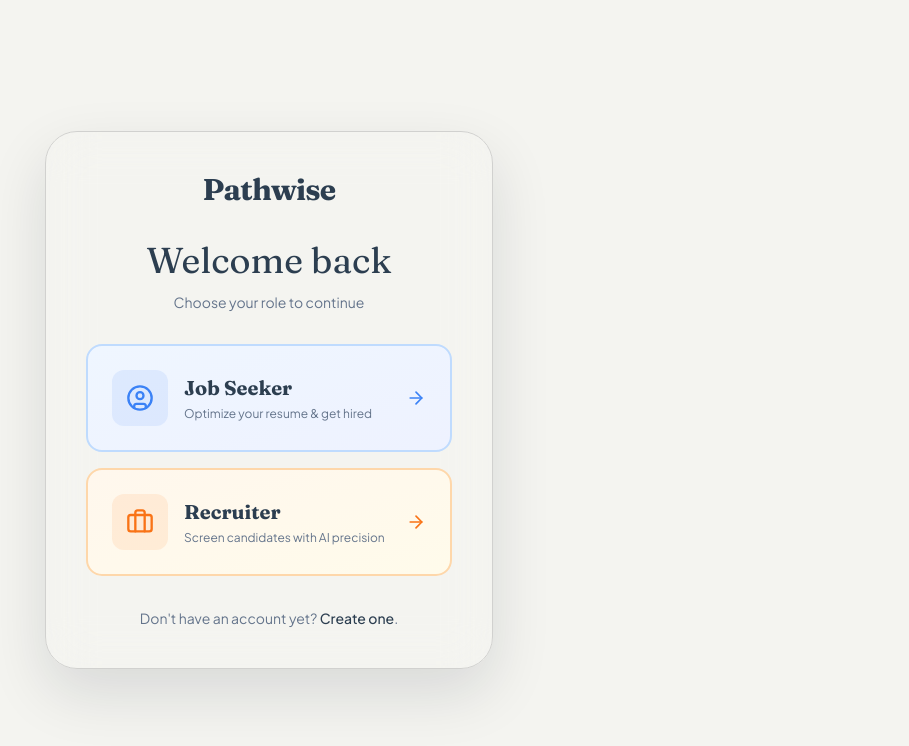
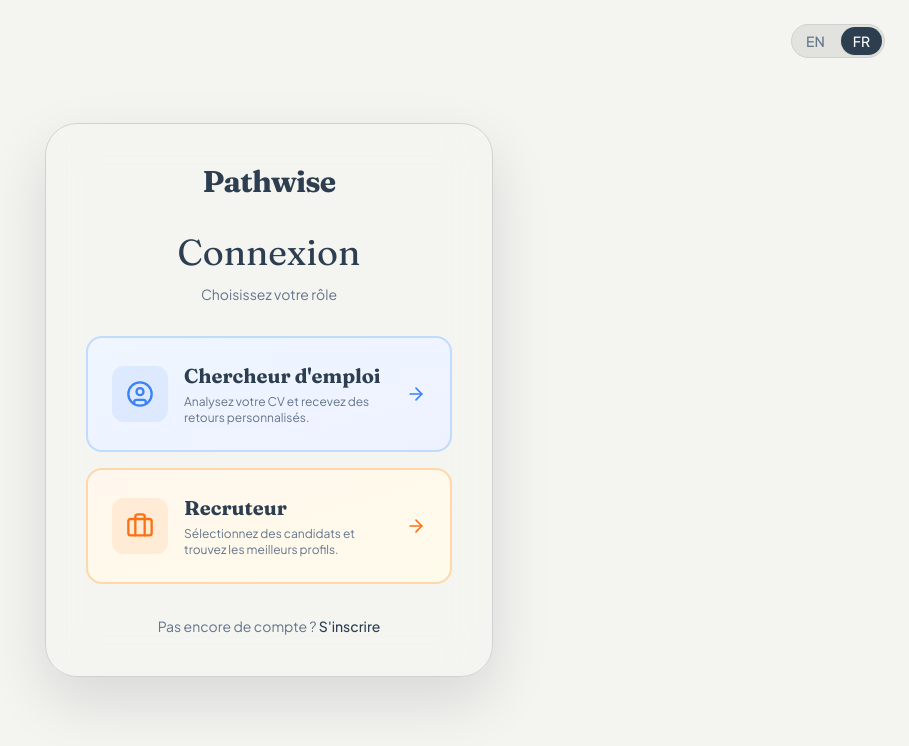
Before and after one commit to Abdennasserbedroune/Krino, a Next.js app in the folder frontend/: page /auth/sign-in in a window 1280 px wide. Shown: the top 746 px of the page, without its empty margins (371-1280 px from the left). Built offline with nearby package versions, Linux system fonts and the light colour scheme; no server answers.

Commit message:
feat: add i18n to sign-in page with LanguageSwitcher in header

```diff
--- a/frontend/app/auth/sign-in/page.tsx
+++ b/frontend/app/auth/sign-in/page.tsx
@@ -7,14 +7,15 @@
 
 import { SignInForm } from "@/components/auth/sign-in-form";
 import { useAuth } from "@/lib/auth/client";
+import { useLanguage } from "@/lib/i18n/LanguageContext";
+import LanguageSwitcher from "@/components/LanguageSwitcher";
 
 export default function SignInPage() {
   const router = useRouter();
   const { user, loading } = useAuth();
+  const { t } = useLanguage();
   const [selectedRole, setSelectedRole] = useState<"seeker" | "recruiter" | null>(null);
 
-  // If the user is already authenticated, skip this page entirely.
-  // Use replace so they can't press Back and end up here again.
   useEffect(() => {
     if (!loading && user) {
       const cached = localStorage.getItem("user_role");
@@ -31,13 +32,12 @@
     }
   };
 
-  // Show a loading state while auth hydrates OR while we're about to redirect
   if (loading || user) {
     return (
       <div className="flex min-h-screen items-center justify-center bg-background">
         <div className="text-center">
           <div className="mb-4 inline-block h-8 w-8 animate-spin rounded-full border-2 border-primary border-t-transparent"></div>
-          <p className="text-sm font-medium text-muted-foreground">Loading...</p>
+          <p className="text-sm font-medium text-muted-foreground">{t.ui.loading}</p>
         </div>
       </div>
     );
@@ -45,19 +45,22 @@
 
   return (
     <div className="relative flex min-h-screen flex-col items-center justify-center px-6 py-12 bg-background font-sans overflow-hidden">
+      {/* Language switcher in top-right corner */}
+      <div className="fixed top-6 right-6 z-50">
+        <LanguageSwitcher />
+      </div>
+
       <div className="relative z-10 w-full max-w-md">
         <div className="space-y-8 bg-card/80 backdrop-blur-xl p-10 rounded-[2rem] shadow-soft border border-border/40">
-          {/* Logo */}
           <div className="flex justify-center">
             <Link href="/" className="font-serif text-3xl font-bold tracking-tight text-primary hover:scale-105 transition-transform">
               Pathwise
             </Link>
           </div>
 
-          {/* Header */}
           <header className="space-y-3 text-center">
-            <h1 className="font-serif text-4xl text-primary">Welcome back</h1>
-            <p className="text-sm text-muted-foreground">Choose your role to continue</p>
+            <h1 className="font-serif text-4xl text-primary">{t.auth.signInTitle}</h1>
+            <p className="text-sm text-muted-foreground">{t.onboarding.chooseRole}</p>
           </header>
 
           {!selectedRole ? (
@@ -72,8 +75,8 @@
                       <UserCircle className="w-7 h-7 text-seeker" />
                     </div>
                     <div className="flex-1">
-                      <h3 className="font-serif text-xl font-bold text-primary mb-1">Job Seeker</h3>
-                      <p className="text-xs text-muted-foreground">Optimize your resume & get hired</p>
+                      <h3 className="font-serif text-xl font-bold text-primary mb-1">{t.hero.roleSeeker}</h3>
+                      <p className="text-xs text-muted-foreground">{t.onboarding.seekerDesc}</p>
                     </div>
                     <ArrowRight className="w-5 h-5 text-seeker group-hover:translate-x-1 transition-transform" />
                   </div>
@@ -89,8 +92,8 @@
                       <Briefcase className="w-7 h-7 text-recruiter" />
                     </div>
                     <div className="flex-1">
-                      <h3 className="font-serif text-xl font-bold text-primary mb-1">Recruiter</h3>
-                      <p className="text-xs text-muted-foreground">Screen candidates with AI precision</p>
+                      <h3 className="font-serif text-xl font-bold text-primary mb-1">{t.hero.roleRecruiter}</h3>
+                      <p className="text-xs text-muted-foreground">{t.onboarding.recruiterDesc}</p>
                     </div>
                     <ArrowRight className="w-5 h-5 text-recruiter group-hover:translate-x-1 transition-transform" />
                   </div>
@@ -102,7 +105,7 @@
                   onClick={() => setSelectedRole(null)}
                   className="text-sm text-muted-foreground hover:text-primary transition-colors flex items-center gap-2"
                 >
-                  ← Back to role selection
+                  ← {t.ui.back}
                 </button>
 
                 <div className="flex items-center gap-3 p-4 rounded-xl bg-surface-tinted/50 border border-border/30">
@@ -114,7 +117,7 @@
                     )}
                   </div>
                   <div>
-                    <p className="text-sm font-medium text-primary">Signing in as</p>
+                    <p className="text-sm font-medium text-primary">{selectedRole === "seeker" ? t.hero.roleSeeker : t.hero.roleRecruiter}</p>
                     <p className="text-xs text-muted-foreground capitalize">{selectedRole}</p>
                   </div>
                 </div>
@@ -123,13 +126,11 @@
               </div>
             )}
 
-          {/* Sign Up Link */}
           <p className="text-center text-sm text-muted-foreground">
-            Don&apos;t have an account yet?{" "}
+            {t.auth.noAccount}{" "}
             <Link href="/auth/sign-up" className="text-primary font-medium hover:underline transition-colors">
-              Create one
+              {t.auth.signUpBtn}
             </Link>
-            .
           </p>
         </div>
       </div>
```
